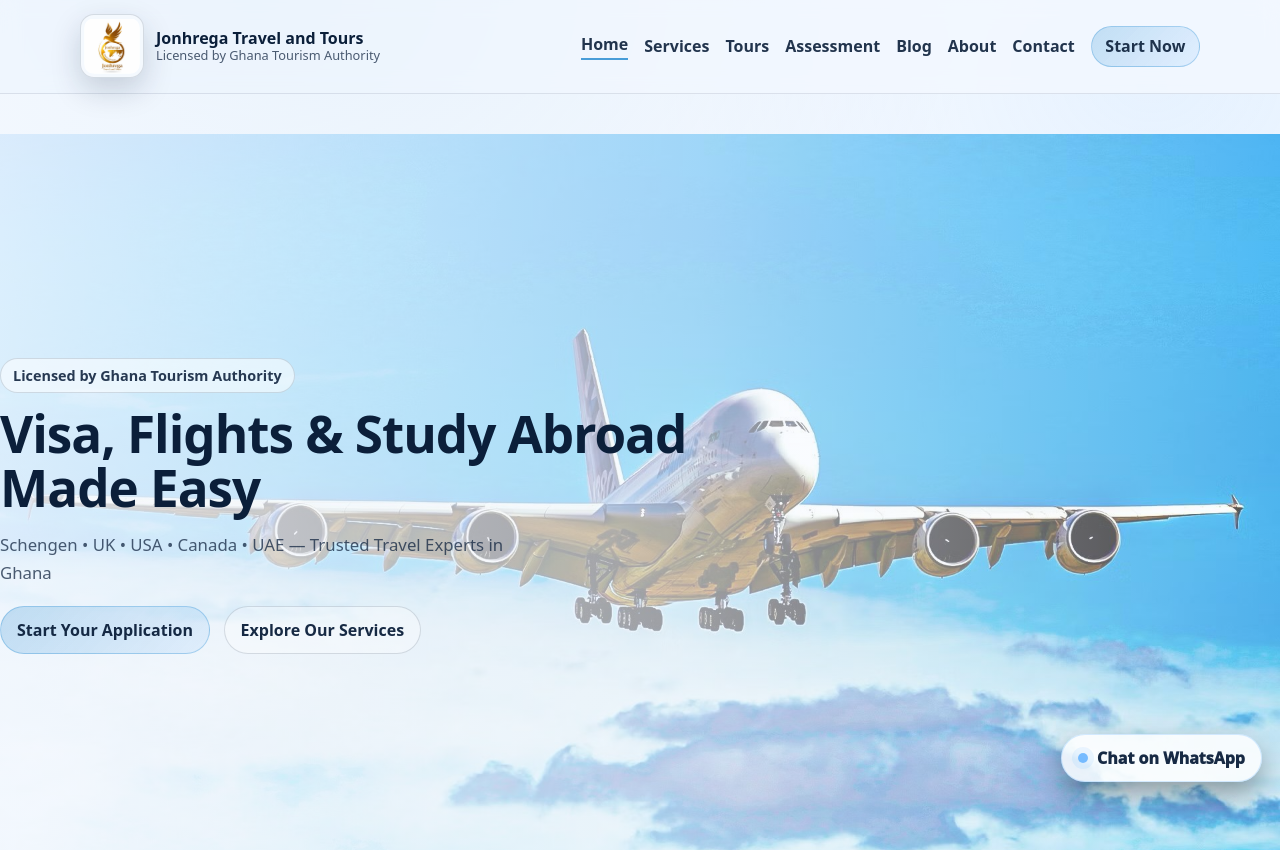
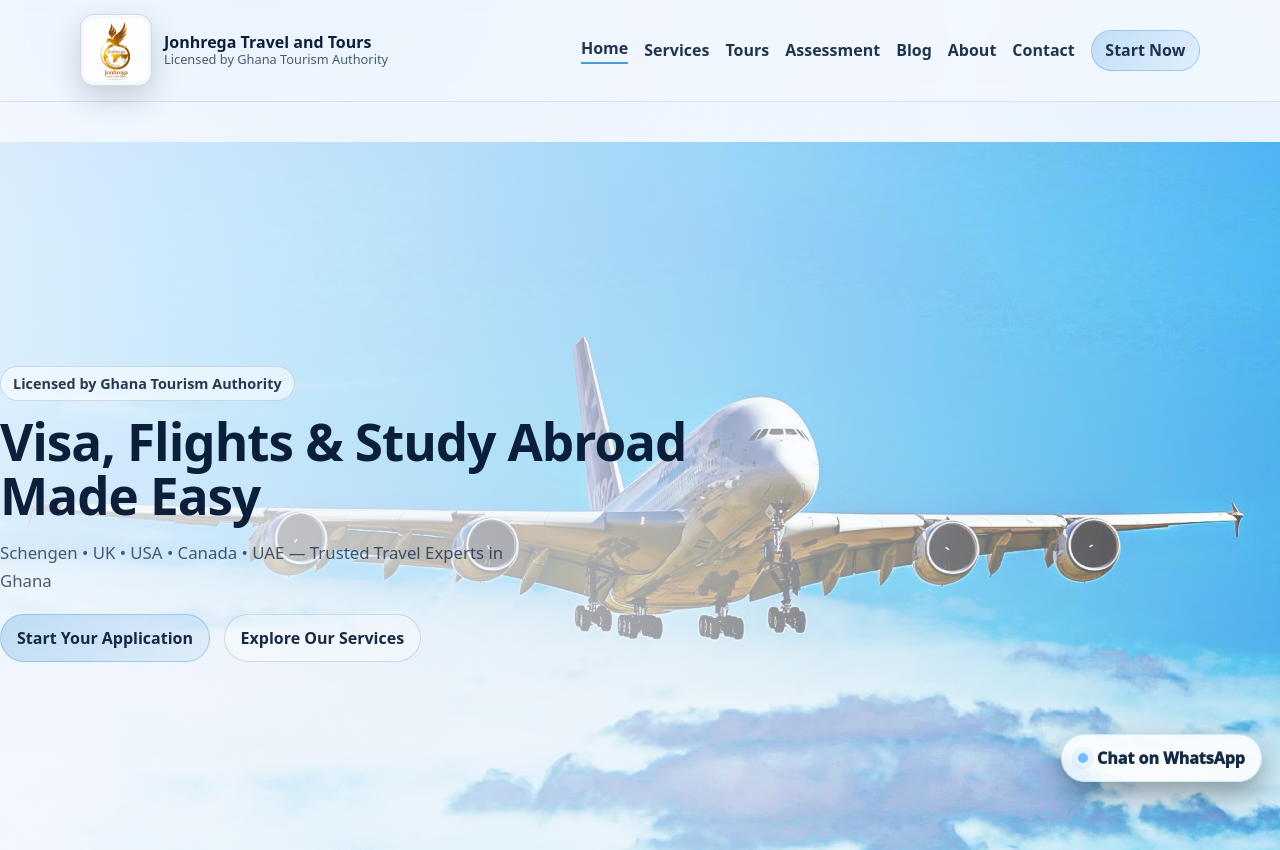
Before and after one commit to learngermanghana/jonhrega-travel-site, a React (Vite) app: page / in a window 1280 px wide. Shown: the top 850 px of the page. Built offline with nearby package versions, Linux system fonts and the light colour scheme.

Commit message:
Adjust navbar logo framing

```diff
--- a/src/index.css
+++ b/src/index.css
@@ -56,9 +56,10 @@ a:hover{ text-decoration: underline; }
   align-items: center;
 }
 .brand__logo{
-  width: 64px;
-  height: 64px;
-  object-fit: cover;
+  width: 72px;
+  height: 72px;
+  object-fit: contain;
+  object-position: center 60%;
   border-radius: 14px;
   border: 1px solid rgba(11,31,58,.14);
   box-shadow: var(--shadow);
```
